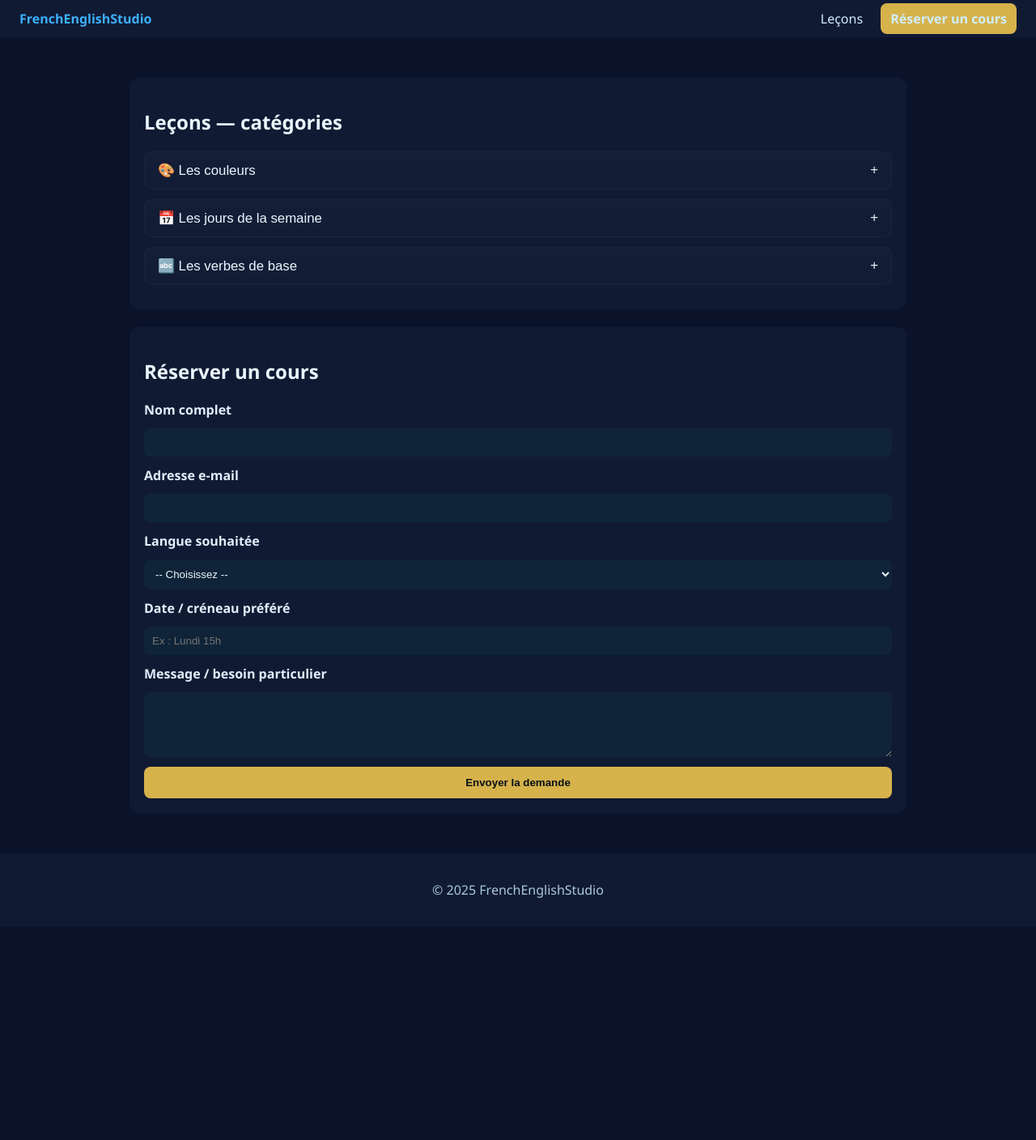
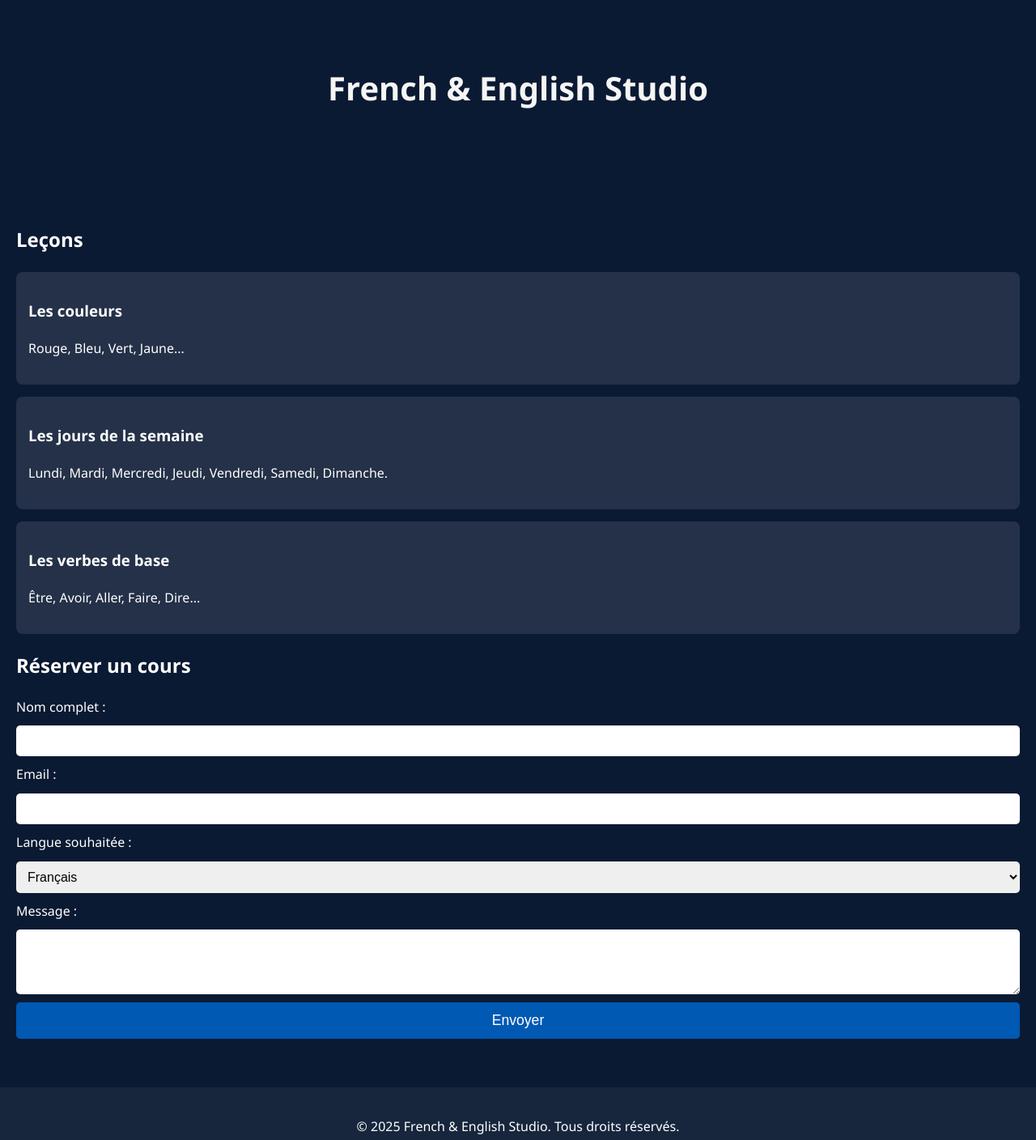
Before and after one commit to romanntr/frenchenglishstudio, a plain HTML site: page index.html in a window 1280 px wide. Shown: the whole page at 81% size. Before the commit the page ends 1144 px from the top, so only its background shows below. Drawn offline with Linux system fonts and the light colour scheme.

Commit message:
Add files via upload

```diff
--- a/index.html
+++ b/index.html
@@ -1,96 +1,64 @@
 <!DOCTYPE html>
 <html lang="fr">
 <head>
-  <meta charset="UTF-8" />
-  <meta name="viewport" content="width=device-width, initial-scale=1" />
+  <meta charset="UTF-8">
+  <meta name="viewport" content="width=device-width, initial-scale=1.0">
   <title>FrenchEnglishStudio</title>
   <link rel="stylesheet" href="style.css">
 </head>
 <body>
-  <header class="site-header">
-    <div class="logo">FrenchEnglishStudio</div>
-    <nav>
-      <a href="#lessons">Leçons</a>
-      <a href="#reservation" class="reserve-btn">Réserver un cours</a>
-    </nav>
+
+  <header>
+    <h1>French & English Studio</h1>
+    <p class="welcome-message">Bienvenue sur French & English Studio !</p>
   </header>
 
-  <section id="welcome" class="welcome">
-    <h1>Bienvenue sur French & English Studio !</h1>
-    <p>Apprenez l’anglais et le français facilement.</p>
-  </section>
-
   <main>
-    <section id="lessons" class="lessons">
-      <h2>Leçons — catégories</h2>
-
-      <div class="collapsible">
-        <button class="header">🎨 Les couleurs <span class="chev">+</span></button>
-        <div class="content">
-          <div class="row"><div>Rouge — Red</div><button class="audio" data-fr="Rouge" data-en="Red">Écouter</button></div>
-          <div class="row"><div>Bleu — Blue</div><button class="audio" data-fr="Bleu" data-en="Blue">Écouter</button></div>
-          <div class="row"><div>Vert — Green</div><button class="audio" data-fr="Vert" data-en="Green">Écouter</button></div>
-          <div class="row"><div>Jaune — Yellow</div><button class="audio" data-fr="Jaune" data-en="Yellow">Écouter</button></div>
-          <div class="row"><div>Noir — Black</div><button class="audio" data-fr="Noir" data-en="Black">Écouter</button></div>
-        </div>
+    <section id="lessons">
+      <h2>Leçons</h2>
+      <div class="lesson">
+        <h3>Les couleurs</h3>
+        <p>Rouge, Bleu, Vert, Jaune...</p>
       </div>
 
-      <div class="collapsible">
-        <button class="header">📅 Les jours de la semaine <span class="chev">+</span></button>
-        <div class="content">
-          <div class="row"><div>Lundi — Monday</div><button class="audio" data-fr="Lundi" data-en="Monday">Écouter</button></div>
-          <div class="row"><div>Mardi — Tuesday</div><button class="audio" data-fr="Mardi" data-en="Tuesday">Écouter</button></div>
-          <div class="row"><div>Mercredi — Wednesday</div><button class="audio" data-fr="Mercredi" data-en="Wednesday">Écouter</button></div>
-          <div class="row"><div>Jeudi — Thursday</div><button class="audio" data-fr="Jeudi" data-en="Thursday">Écouter</button></div>
-          <div class="row"><div>Vendredi — Friday</div><button class="audio" data-fr="Vendredi" data-en="Friday">Écouter</button></div>
-        </div>
+      <div class="lesson">
+        <h3>Les jours de la semaine</h3>
+        <p>Lundi, Mardi, Mercredi, Jeudi, Vendredi, Samedi, Dimanche.</p>
       </div>
 
-      <div class="collapsible">
-        <button class="header">🔤 Les verbes de base <span class="chev">+</span></button>
-        <div class="content">
-          <div class="row"><div>Être — To be</div><button class="audio" data-fr="Être" data-en="To be">Écouter</button></div>
-          <div class="row"><div>Avoir — To have</div><button class="audio" data-fr="Avoir" data-en="To have">Écouter</button></div>
-          <div class="row"><div>Aller — To go</div><button class="audio" data-fr="Aller" data-en="To go">Écouter</button></div>
-          <div class="row"><div>Faire — To do</div><button class="audio" data-fr="Faire" data-en="To do">Écouter</button></div>
-          <div class="row"><div>Parler — To speak</div><button class="audio" data-fr="Parler" data-en="To speak">Écouter</button></div>
-        </div>
+      <div class="lesson">
+        <h3>Les verbes de base</h3>
+        <p>Être, Avoir, Aller, Faire, Dire...</p>
       </div>
-
     </section>
 
-    <section id="reservation" class="reservation">
+    <section id="reservation">
       <h2>Réserver un cours</h2>
-      <form id="reservationForm">
-        <label>Nom complet</label>
-        <input name="name" type="text" required>
+      <form id="bookingForm" action="https://formspree.io/f/xjkpqawl" method="POST">
+        <label>Nom complet :</label>
+        <input type="text" name="name" required>
 
-        <label>Adresse e-mail</label>
-        <input name="email" type="email" required>
+        <label>Email :</label>
+        <input type="email" name="_replyto" required>
 
-        <label>Langue souhaitée</label>
+        <label>Langue souhaitée :</label>
         <select name="language" required>
-          <option value="">-- Choisissez --</option>
           <option value="francais">Français</option>
           <option value="anglais">Anglais</option>
-          <option value="both">Les deux</option>
         </select>
 
-        <label>Date / créneau préféré</label>
-        <input name="datepref" placeholder="Ex : Lundi 15h" required>
+        <label>Message :</label>
+        <textarea name="message" rows="4" required></textarea>
 
-        <label>Message / besoin particulier</label>
-        <textarea name="message" rows="4"></textarea>
-
-        <button type="submit" class="submit">Envoyer la demande</button>
+        <button type="submit">Envoyer</button>
       </form>
 
-      <div id="confirmation" class="confirmation" style="display:none"></div>
+      <p id="confirmation" class="hidden">✅ Votre réservation a bien été envoyée !</p>
     </section>
   </main>
 
   <footer>
-    <p>© 2025 FrenchEnglishStudio</p>
+    <p>© 2025 French & English Studio. Tous droits réservés.</p>
   </footer>
 
   <script src="script.js"></script>
--- a/script.js
+++ b/script.js
@@ -1,45 +1,38 @@
-// Collapsible
-document.querySelectorAll('.collapsible > .header').forEach(btn=>{
-  btn.addEventListener('click', ()=>{
-    const parent = btn.parentElement;
-    const content = parent.querySelector('.content');
-    const open = content.style.display === 'block';
-    document.querySelectorAll('.collapsible .content').forEach(c=>c.style.display='none');
-    document.querySelectorAll('.collapsible .chev').forEach(ch=>ch.textContent='+');
-    if(!open){ content.style.display='block'; parent.querySelector('.chev').textContent='−'; setTimeout(()=>parent.scrollIntoView({behavior:'smooth',block:'center'}),150); } else { content.style.display='none'; parent.querySelector('.chev').textContent='+'; }
+document.addEventListener('DOMContentLoaded', () => {
+  const form = document.querySelector('#bookingForm');
+  const conf = document.querySelector('#confirmation');
+
+  // Animation du message de bienvenue
+  const welcomeMsg = document.querySelector('.welcome-message');
+  if (welcomeMsg) {
+    setTimeout(() => {
+      welcomeMsg.style.opacity = 1;
+      welcomeMsg.style.transform = 'translateY(0)';
+    }, 500);
+    setTimeout(() => {
+      welcomeMsg.style.opacity = 0;
+      welcomeMsg.style.transform = 'translateY(-20px)';
+    }, 4000);
+  }
+
+  // Gestion de l'envoi du formulaire
+  form.addEventListener('submit', async (e) => {
+    e.preventDefault();
+
+    const data = new FormData(form);
+
+    const response = await fetch(form.action, {
+      method: 'POST',
+      body: data,
+      headers: { Accept: 'application/json' },
+    });
+
+    if (response.ok) {
+      conf.classList.remove('hidden');
+      form.reset();
+    } else {
+      conf.textContent = "❌ Une erreur est survenue. Veuillez réessayer.";
+      conf.classList.remove('hidden');
+    }
   });
 });
-
-// Speech synthesis: speak FR then EN
-function speakPair(fr,en){
-  if(!window.speechSynthesis) return;
-  window.speechSynthesis.cancel();
-  const frUt = new SpeechSynthesisUtterance(fr); frUt.lang='fr-FR'; frUt.rate=1; frUt.pitch=1;
-  const enUt = new SpeechSynthesisUtterance(en); enUt.lang='en-GB'; enUt.rate=1; enUt.pitch=1;
-  frUt.onend = ()=>{ window.speechSynthesis.speak(enUt); };
-  window.speechSynthesis.speak(frUt);
-}
-document.querySelectorAll('.audio').forEach(b=>b.addEventListener('click', ()=>speakPair(b.dataset.fr, b.dataset.en)));
-
-// Smooth scroll for header links
-document.querySelectorAll('a[href^="#"]').forEach(a=>a.addEventListener('click', function(e){ const t = document.querySelector(this.getAttribute('href')); if(t){ e.preventDefault(); t.scrollIntoView({behavior:'smooth',block:'start'}); } }));
-
-// Form submission with Formspree
-document.getElementById('reservationForm').addEventListener('submit', function(e){
-  e.preventDefault();
-  const conf = document.getElementById('confirmation');
-  const data = new FormData(this);
-  fetch('https://formspree.io/f/movpkoej', { method:'POST', body: data, headers:{ 'Accept':'application/json' } })
-    .then(response=>{
-      if(response.ok){ conf.style.display='block'; conf.textContent='✅ Merci ! Nous avons bien reçu votre demande, vous serez contacté très bientôt par e-mail.'; this.reset(); }
-      else { conf.style.display='block'; conf.textContent='⚠️ Une erreur est survenue. Veuillez réessayer.'; }
-    })
-    .catch(()=>{ conf.style.display='block'; conf.textContent='❌ Erreur de connexion.'; });
-});
-
-// Welcome disappear after 4s then remove
-setTimeout(()=>{ const w = document.getElementById('welcome'); if(w){ w.style.transition='opacity .7s ease'; w.style.opacity='0'; setTimeout(()=> w.remove(),800); } }, 4000);
-
-// reveal sections on scroll
-const obs = new IntersectionObserver((entries)=>{ entries.forEach(en=>{ if(en.isIntersecting) en.target.classList.add('visible'); }); }, {threshold:0.18});
-for(const s of document.querySelectorAll('main > section')) obs.observe(s);
--- a/style.css
+++ b/style.css
@@ -1,25 +1,80 @@
-:root{--bg:#0b132b;--panel:#111a33;--accent:#3cb0ff;--gold:#d6b24b}
-*{box-sizing:border-box}body{margin:0;font-family:Segoe UI,system-ui,Arial;background:var(--bg);color:#eaf7ff}
-.site-header{position:sticky;top:0;display:flex;justify-content:space-between;padding:12px 24px;background:var(--panel);align-items:center;z-index:40}
-.site-header .logo{font-weight:700;color:var(--accent)}.site-header nav a{color:#cfeeff;text-decoration:none;margin-left:18px}
-.reserve-btn{background:var(--gold);color:#071018;padding:8px 12px;border-radius:8px;font-weight:700}
-.welcome{height:78vh;display:flex;align-items:center;justify-content:center;flex-direction:column;text-align:center;padding:20px;background:linear-gradient(180deg, rgba(11,19,43,1), rgba(11,19,43,1));animation:welcomeFade 1s ease both}
-.welcome h1{font-size:2rem;margin:0 0 8px;color:#fff}.welcome p{margin:0;color:#cfeeff}@keyframes welcomeFade{from{opacity:0;transform:translateY(10px)}to{opacity:1;transform:none}}
-main{max-width:1000px;margin:30px auto;padding:20px}
-.lessons{background:var(--panel);padding:18px;border-radius:12px}
-.collapsible{margin:12px 0;border-radius:10px;overflow:hidden;background:linear-gradient(180deg, rgba(255,255,255,0.02), rgba(255,255,255,0.01));border:1px solid rgba(255,255,255,0.03)}
-.collapsible .header{width:100%;background:transparent;border:none;padding:12px 16px;text-align:left;color:#eaf7ff;font-size:1.05rem;display:flex;justify-content:space-between;align-items:center;cursor:pointer}
-.collapsible .content{display:none;padding:8px 16px;color:#e7f6ff}
-.row{display:flex;justify-content:space-between;align-items:center;padding:8px 0;border-bottom:1px solid rgba(255,255,255,0.02)}
-.audio{background:var(--gold);border:none;color:#071018;padding:6px 10px;border-radius:8px;cursor:pointer;font-weight:700}
-.reservation{background:var(--panel);margin-top:22px;padding:18px;border-radius:12px}
-.reservation form{display:grid;grid-template-columns:1fr 1fr;gap:12px}
-.reservation label{grid-column:span 2;color:#dfeffb;font-weight:600}
-.reservation input,.reservation select,.reservation textarea{grid-column:span 2;padding:10px;border-radius:8px;border:none;background:#0f2438;color:#eaf7ff}
-.submit{background:var(--gold);color:#071018;padding:12px;border-radius:8px;border:none;cursor:pointer;font-weight:700;grid-column:span 2}
-.confirmation{margin-top:12px;color:#bff3c6;font-weight:700;text-align:center}
-footer{padding:18px;text-align:center;color:#a9c9de;margin-top:26px;background:var(--panel)}
-@media(max-width:800px){.reservation form{grid-template-columns:1fr}.site-header nav a{display:none}}
-/* transition on scroll */
-section{opacity:0;transform:translateY(20px);transition:opacity .6s ease,transform .6s ease}
-section.visible{opacity:1;transform:none}
+body {
+  font-family: 'Segoe UI', Tahoma, Geneva, Verdana, sans-serif;
+  background-color: #0b1a33;
+  color: #fff;
+  margin: 0;
+  padding: 0;
+  line-height: 1.6;
+}
+
+header {
+  text-align: center;
+  padding: 50px 20px 20px;
+}
+
+h1 {
+  font-size: 2.5em;
+  color: #f5f5f5;
+}
+
+.welcome-message {
+  opacity: 0;
+  transform: translateY(-20px);
+  transition: opacity 1s ease, transform 1s ease;
+  font-size: 1.2em;
+  color: #66ccff;
+}
+
+main {
+  padding: 20px;
+}
+
+.lesson {
+  background: rgba(255, 255, 255, 0.1);
+  padding: 15px;
+  border-radius: 8px;
+  margin-bottom: 15px;
+}
+
+form {
+  display: flex;
+  flex-direction: column;
+  gap: 10px;
+  margin-top: 15px;
+}
+
+input, select, textarea {
+  padding: 10px;
+  border: none;
+  border-radius: 5px;
+  font-size: 1em;
+}
+
+button {
+  background-color: #0059b3;
+  color: white;
+  border: none;
+  padding: 12px;
+  border-radius: 5px;
+  font-size: 1.1em;
+  cursor: pointer;
+  transition: background 0.3s;
+}
+
+button:hover {
+  background-color: #0073e6;
+}
+
+.hidden {
+  display: none;
+  margin-top: 10px;
+  color: #66ff99;
+  font-weight: bold;
+}
+
+footer {
+  text-align: center;
+  padding: 20px;
+  background: rgba(255, 255, 255, 0.05);
+  margin-top: 40px;
+}
```
